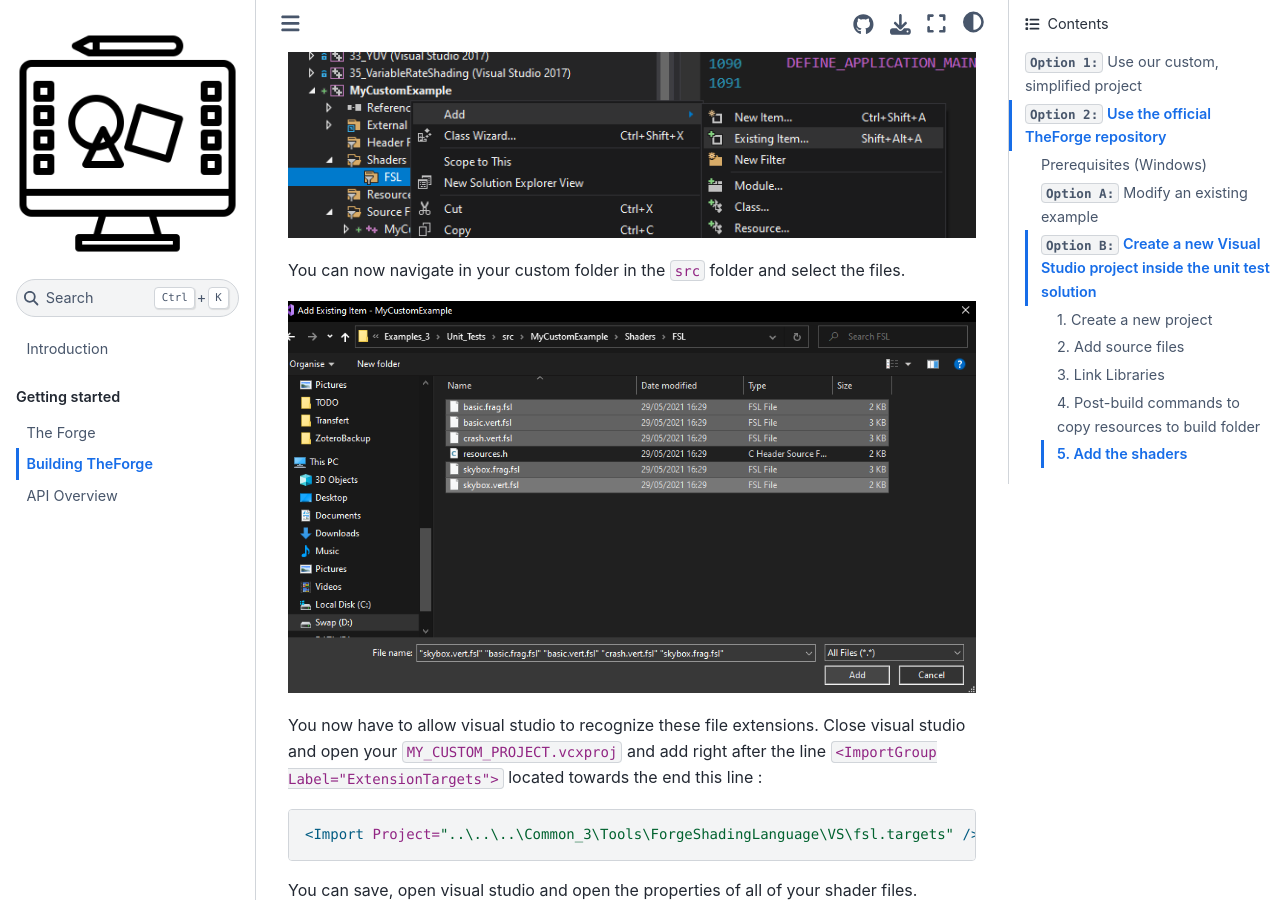
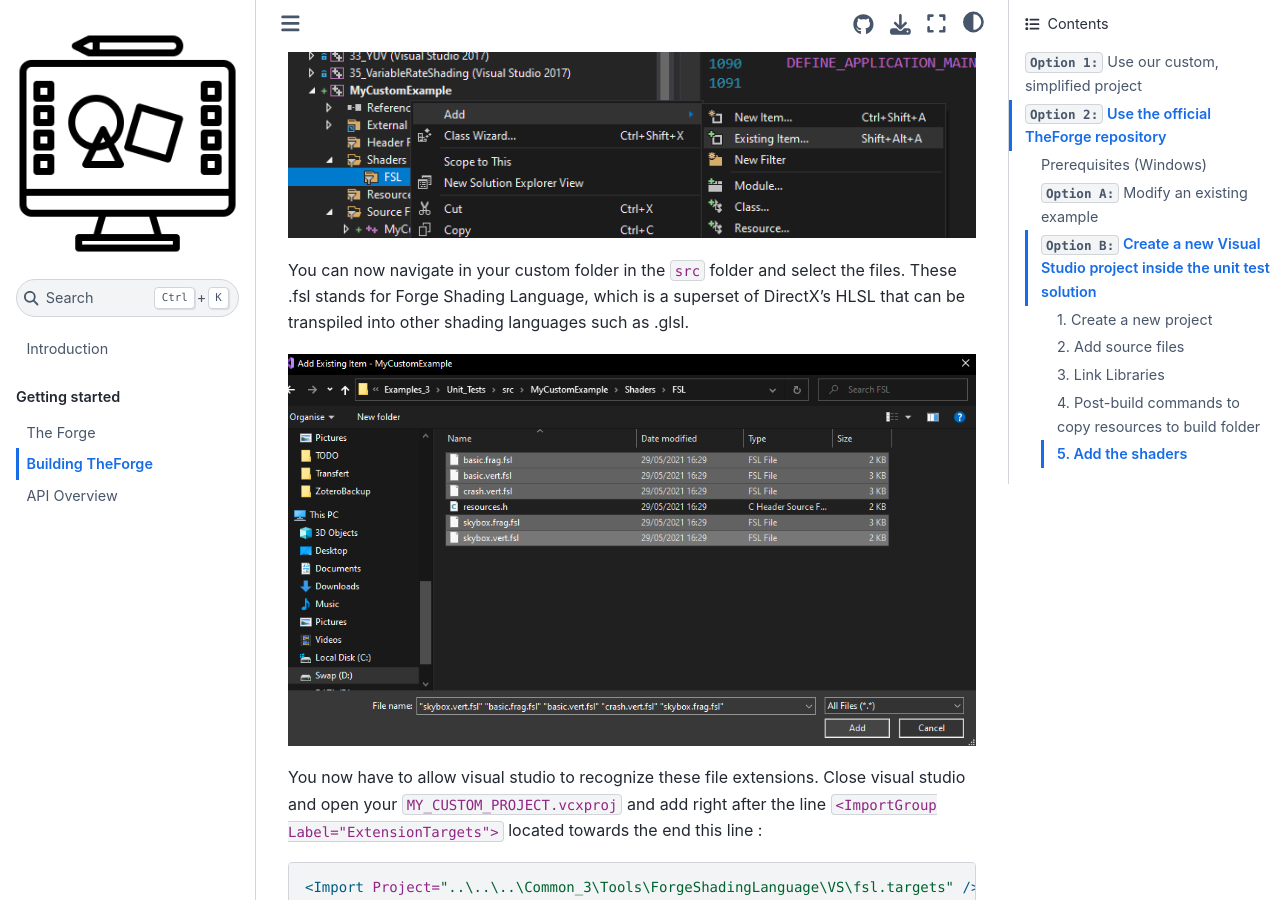
Before and after one commit to learn-computer-graphics/rendering-techniques, a Jupyter Book: the page built from doc/getting-started/building.md, in a window 1280 px wide and 900 px high, scrolled down 8763 px. Built offline with Jupyter Book 1.0.4 settings and Sphinx 7.4.7 and the Sphinx Book theme 1.1.4, drawn with Linux system fonts in a browser that asks for light colours.

Commit message:
Small additions

```diff
--- a/doc/getting-started/building.md
+++ b/doc/getting-started/building.md
@@ -173,7 +173,7 @@ Add the .fls shader files by right clicking on the folder and select Add->Existi
 
 ![add existing](building/add-existing.png)
 
-You can now navigate in your custom folder in the `src` folder and select the files.
+You can now navigate in your custom folder in the `src` folder and select the files. These .fsl stands for Forge Shading Language, which is a superset of DirectX's HLSL that can be transpiled into other shading languages such as .glsl.
 
 ![add shaders](building/add-shaders.png)
 
```
Also changed, not shown: doc/getting-started/the-forge.md (+1 -1 lines).
